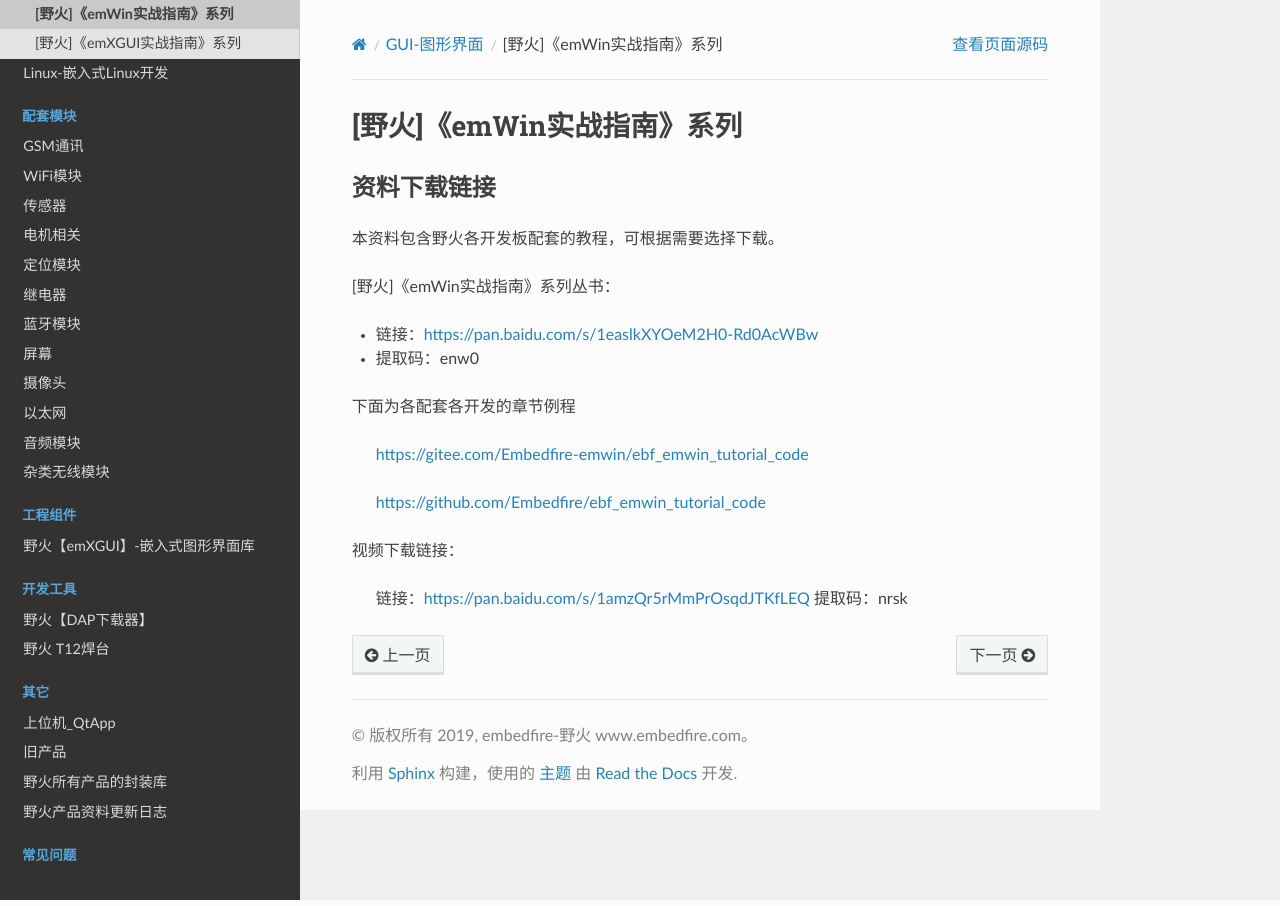
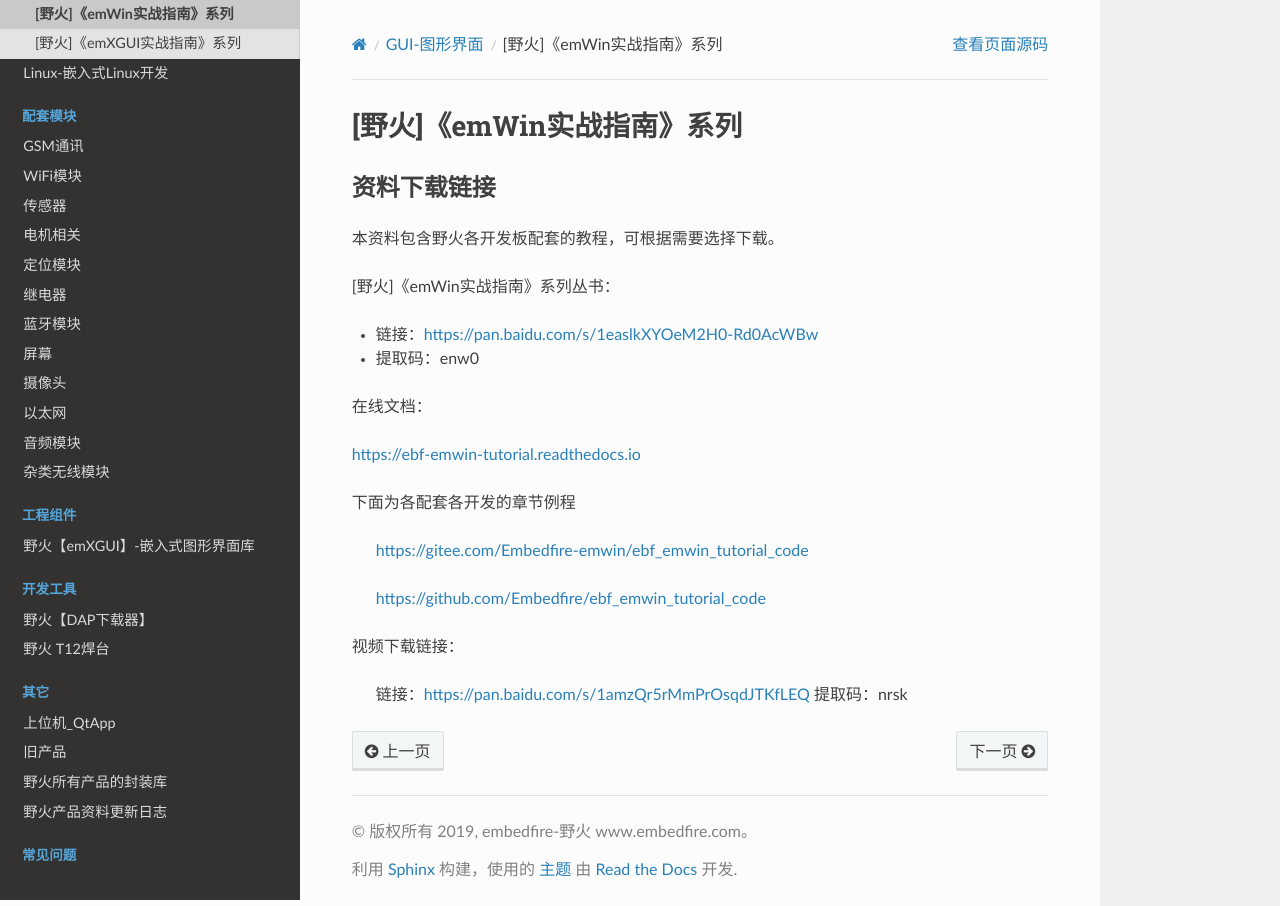
Before and after one commit to Embedfire/ebf_products, a Sphinx documentation site: the page built from documentation/tutorial/ebf_emwin_tutorial.rst, in a window 1280 px wide. Built offline with Sphinx 7.4.7 and the Read the Docs theme 2.0.0, drawn with Linux system fonts in a browser that asks for light colours; pages that are not in the unit, such as notebooks, are missing from menus.

Commit message:
Update ebf_emwin_tutorial.rst

```diff
--- a/documentation/tutorial/ebf_emwin_tutorial.rst
+++ b/documentation/tutorial/ebf_emwin_tutorial.rst
@@ -13,6 +13,9 @@
 -  链接：https://pan.baidu.com/s/1easlkXYOeM2H0-Rd0AcWBw
 -  提取码：enw0
 
+在线文档：
+
+https://ebf-emwin-tutorial.readthedocs.io
 
 
 下面为各配套各开发的章节例程
```
